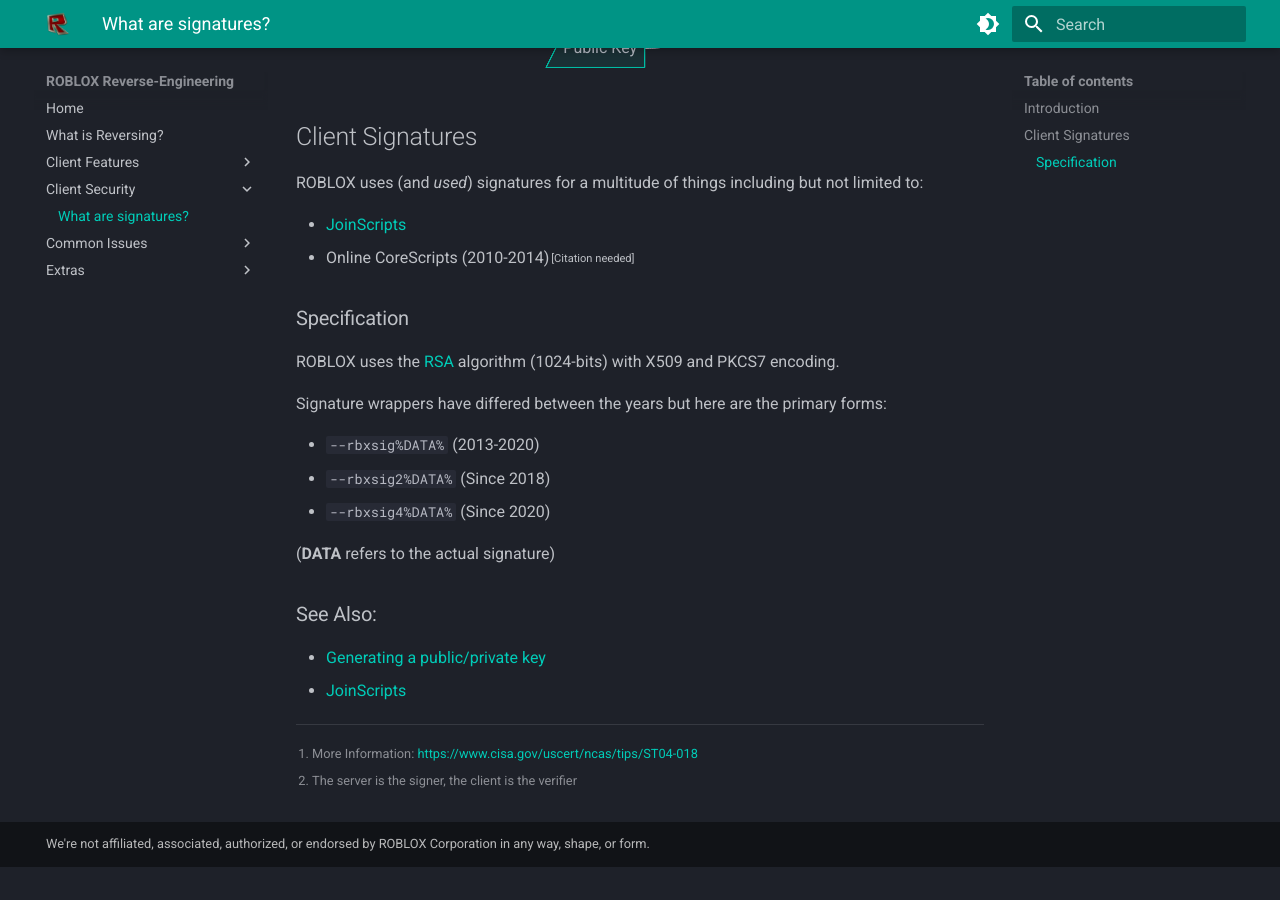
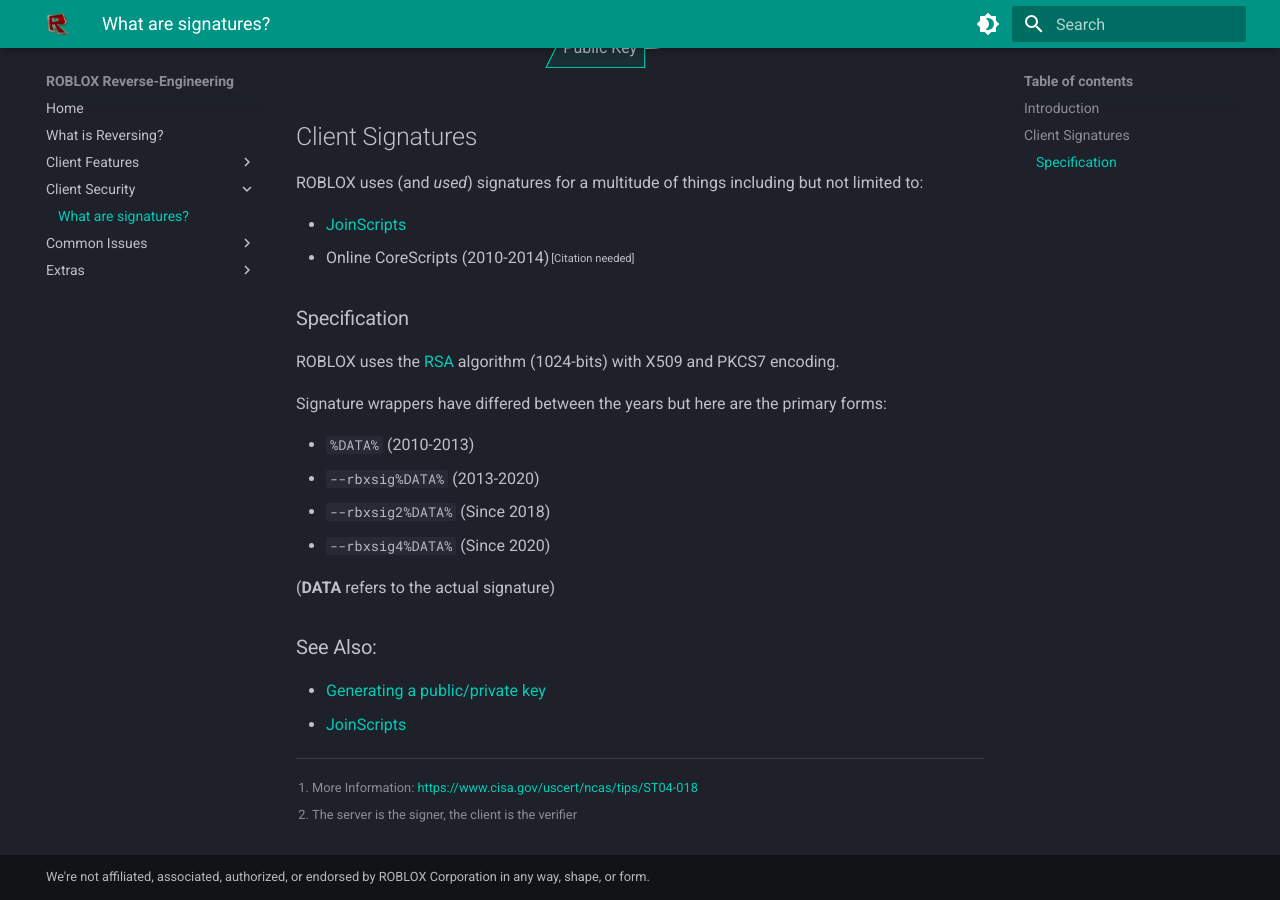
Before and after one commit to ROBLOX-Reverse-Engineering/RRE-Site, an MkDocs documentation site: the page built from docs/Client Security/Signatures.md, in a window 1280 px wide and 900 px high, scrolled down 665 px. Built offline with MkDocs 1.6.1 and Material for MkDocs 9.7.7, drawn with Linux system fonts in a browser that asks for light colours; before the commit the page ends 1531 px from its top, so only the background shows below that.

Commit message:
add pre-2013 sig wrapper (#4)

```diff
--- a/docs/Client Security/Signatures.md
+++ b/docs/Client Security/Signatures.md
@@ -28,6 +28,7 @@ ROBLOX uses the [RSA](https://en.wikipedia.org/wiki/RSA_(cryptosystem)) algorith
 
 Signature wrappers have differed between the years but here are the primary forms:
 
+- `%DATA%` (2010-2013)
 - `--rbxsig%DATA%` (2013-2020)
 - `--rbxsig2%DATA%` (Since 2018)
 - `--rbxsig4%DATA%` (Since 2020)
```
